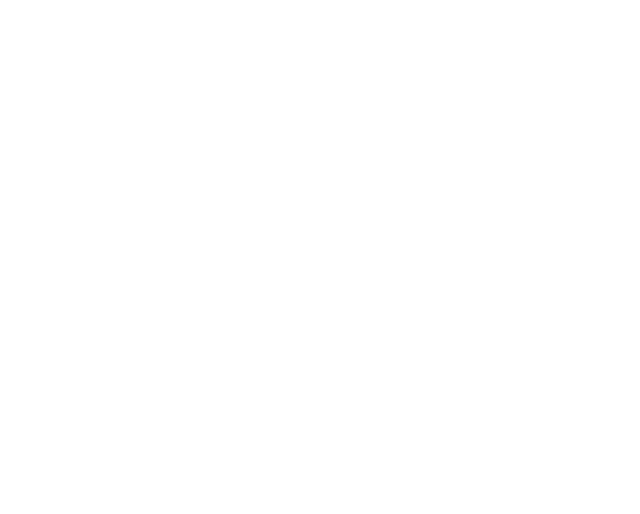
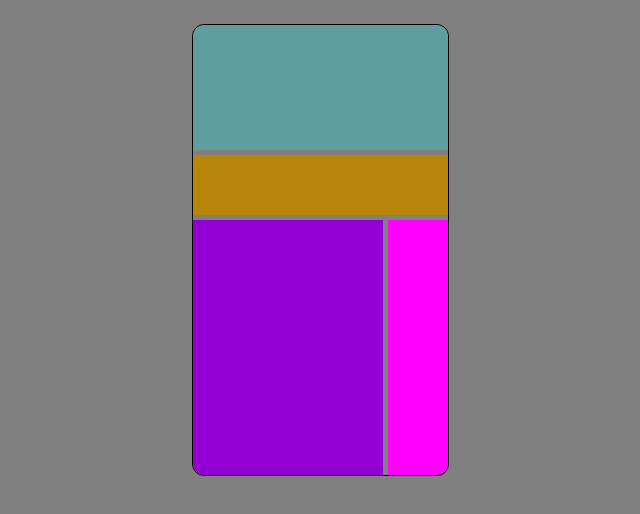
Before and after one commit to devkovmtl/calculator, a plain HTML site: page index.html in a window 1280 px wide. Shown: the whole page, without its empty margins (320-960 px from the left). Drawn offline with Linux system fonts and the light colour scheme.

Commit message:
Added reset style and style basic ui for calc container and button container

```diff
--- a/index.html
+++ b/index.html
@@ -5,6 +5,17 @@
     <meta http-equiv="X-UA-Compatible" content="IE=edge" />
     <meta name="viewport" content="width=device-width, initial-scale=1.0" />
     <title>Calculator</title>
+    <!-- RESET CSS -->
+    <link rel="stylesheet" href="styles/reset.css" />
+    <!-- STYLE CSS -->
+    <link rel="stylesheet" href="styles/style.css" />
   </head>
-  <body></body>
+  <body>
+    <div class="calc-container">
+      <div class="calc-screen"></div>
+      <div class="calc-operator_row"></div>
+      <div class="calc-num"></div>
+      <div class="calc-operator_col"></div>
+    </div>
+  </body>
 </html>
--- /dev/null
+++ b/styles/reset.css
@@ -0,0 +1,129 @@
+/* http://meyerweb.com/eric/tools/css/reset/
+   v2.0 | 20110126
+   License: none (public domain)
+*/
+
+html,
+body,
+div,
+span,
+applet,
+object,
+iframe,
+h1,
+h2,
+h3,
+h4,
+h5,
+h6,
+p,
+blockquote,
+pre,
+a,
+abbr,
+acronym,
+address,
+big,
+cite,
+code,
+del,
+dfn,
+em,
+img,
+ins,
+kbd,
+q,
+s,
+samp,
+small,
+strike,
+strong,
+sub,
+sup,
+tt,
+var,
+b,
+u,
+i,
+center,
+dl,
+dt,
+dd,
+ol,
+ul,
+li,
+fieldset,
+form,
+label,
+legend,
+table,
+caption,
+tbody,
+tfoot,
+thead,
+tr,
+th,
+td,
+article,
+aside,
+canvas,
+details,
+embed,
+figure,
+figcaption,
+footer,
+header,
+hgroup,
+menu,
+nav,
+output,
+ruby,
+section,
+summary,
+time,
+mark,
+audio,
+video {
+  margin: 0;
+  padding: 0;
+  border: 0;
+  font-size: 100%;
+  font: inherit;
+  vertical-align: baseline;
+}
+/* HTML5 display-role reset for older browsers */
+article,
+aside,
+details,
+figcaption,
+figure,
+footer,
+header,
+hgroup,
+menu,
+nav,
+section {
+  display: block;
+}
+body {
+  line-height: 1;
+}
+ol,
+ul {
+  list-style: none;
+}
+blockquote,
+q {
+  quotes: none;
+}
+blockquote:before,
+blockquote:after,
+q:before,
+q:after {
+  content: '';
+  content: none;
+}
+table {
+  border-collapse: collapse;
+  border-spacing: 0;
+}
--- /dev/null
+++ b/styles/style.css
@@ -0,0 +1,45 @@
+* {
+  box-sizing: border-box;
+}
+
+body {
+  background-color: #808080;
+  height: 100%;
+  width: 100%;
+  display: flex;
+  justify-content: center;
+}
+
+.calc-container {
+  margin-top: 24px;
+  border: 1px solid black;
+  border-radius: 12px;
+  display: grid;
+  grid-template-columns: repeat(4, 60px);
+  grid-template-rows: repeat(7, 60px);
+  grid-gap: 5px;
+}
+
+.calc-screen {
+  background-color: cadetblue;
+  grid-area: 1 / 1 / span 2 / span 4;
+  border-top-left-radius: 12px;
+  border-top-right-radius: 12px;
+}
+
+.calc-operator_row {
+  background-color: darkgoldenrod;
+  grid-area: 3 / 1 / span 1 / span 4;
+}
+
+.calc-num {
+  background-color: darkviolet;
+  grid-area: 4 / 1 / span 4 / span 3;
+  border-bottom-left-radius: 12px;
+}
+
+.calc-operator_col {
+  background-color: fuchsia;
+  grid-area: 4 / 4 / span 4 / span 1;
+  border-bottom-right-radius: 12px;
+}
```
